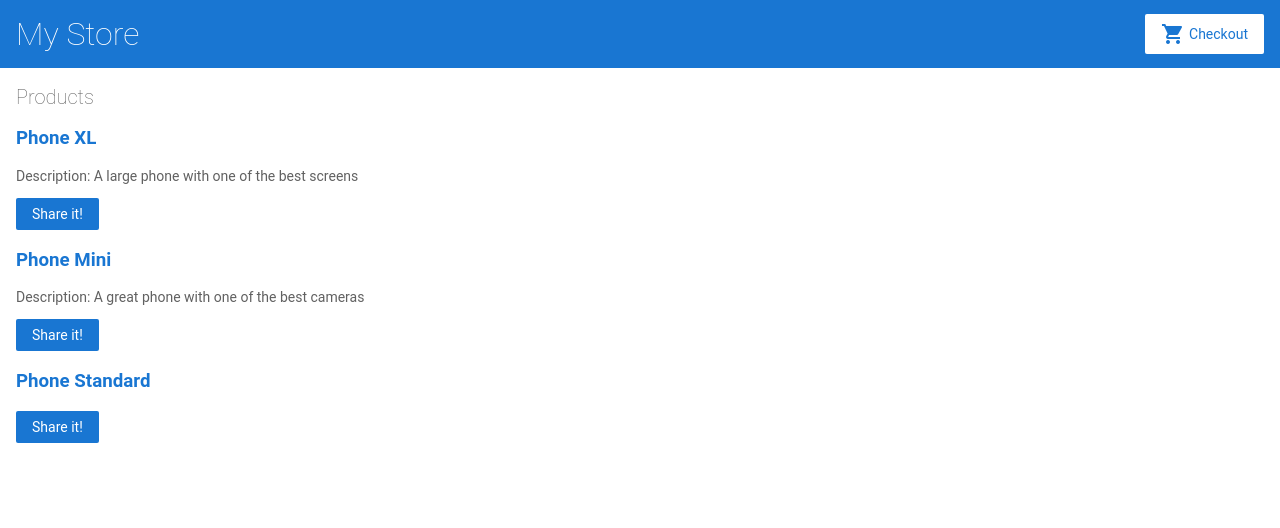
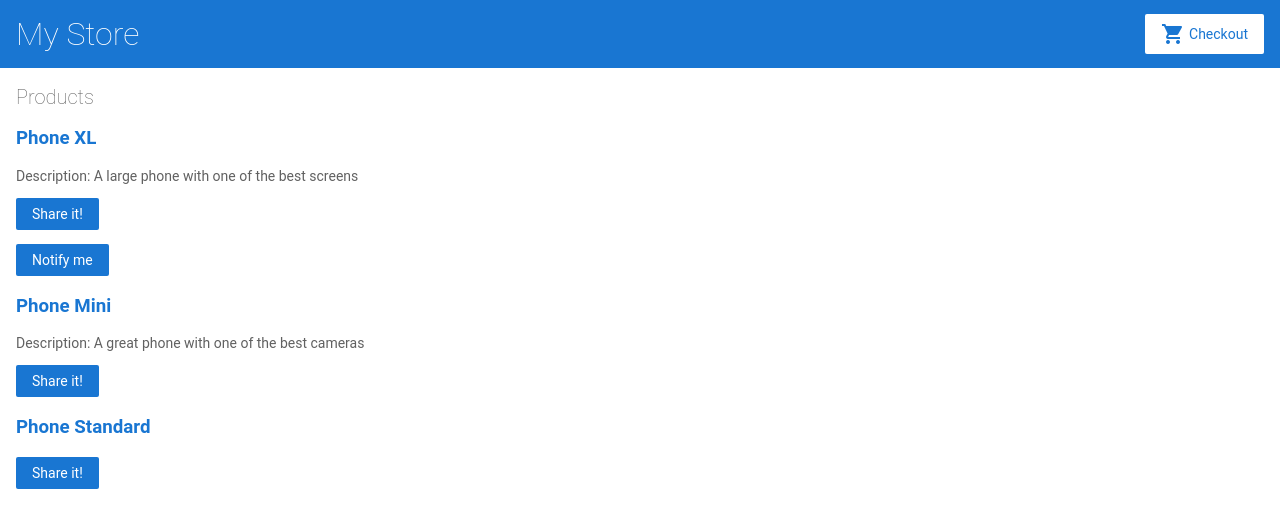
Before and after one commit to PitPietro/angular-pit-first-project, an Angular app: page / in a window 1280 px wide. Shown: the top 528 px of the page. Built offline with nearby package versions, Linux system fonts and the light colour scheme.

Commit message:
1 file modified

```diff
--- a/src/app/product-list/product-list.component.html
+++ b/src/app/product-list/product-list.component.html
@@ -13,6 +13,8 @@
   <button (click)="share()">
     Share it!
   </button>
+
+  <app-product-alerts [product]="product"></app-product-alerts>
 </div>
 
 <!--
```
